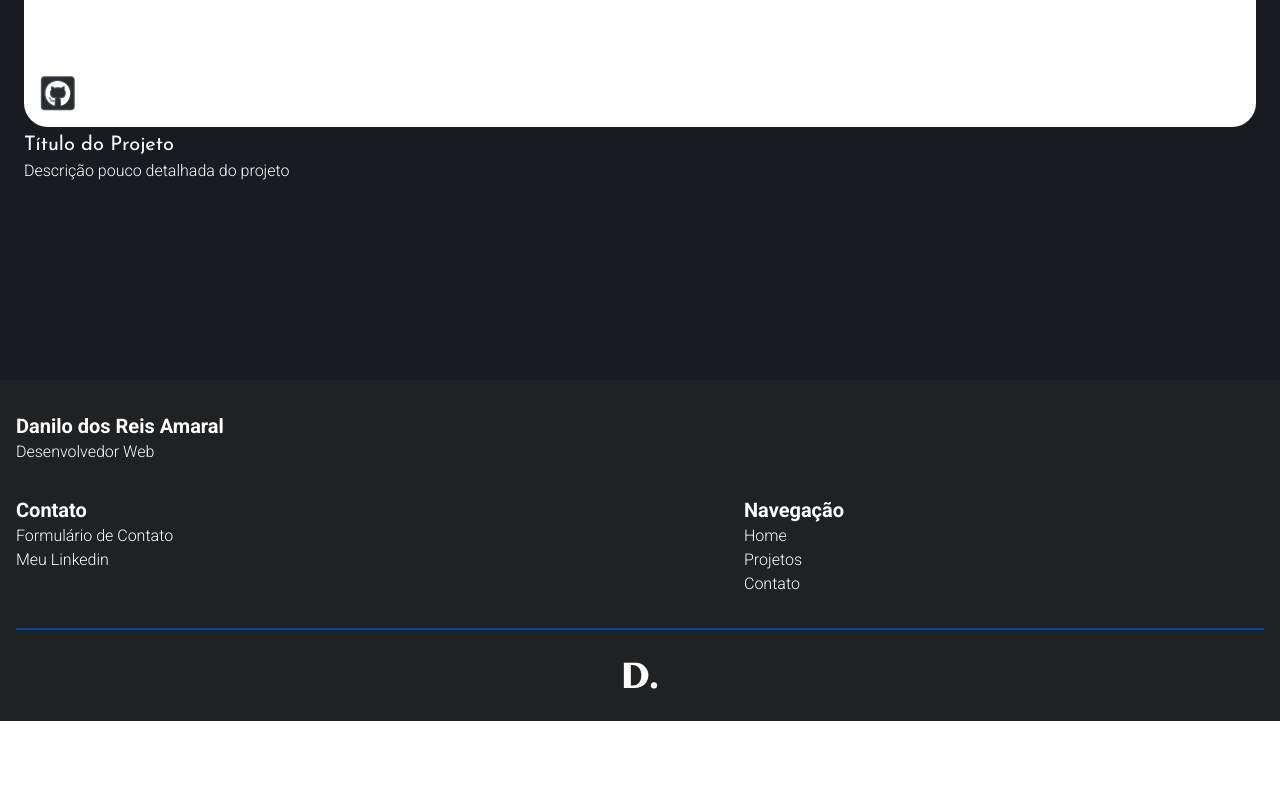
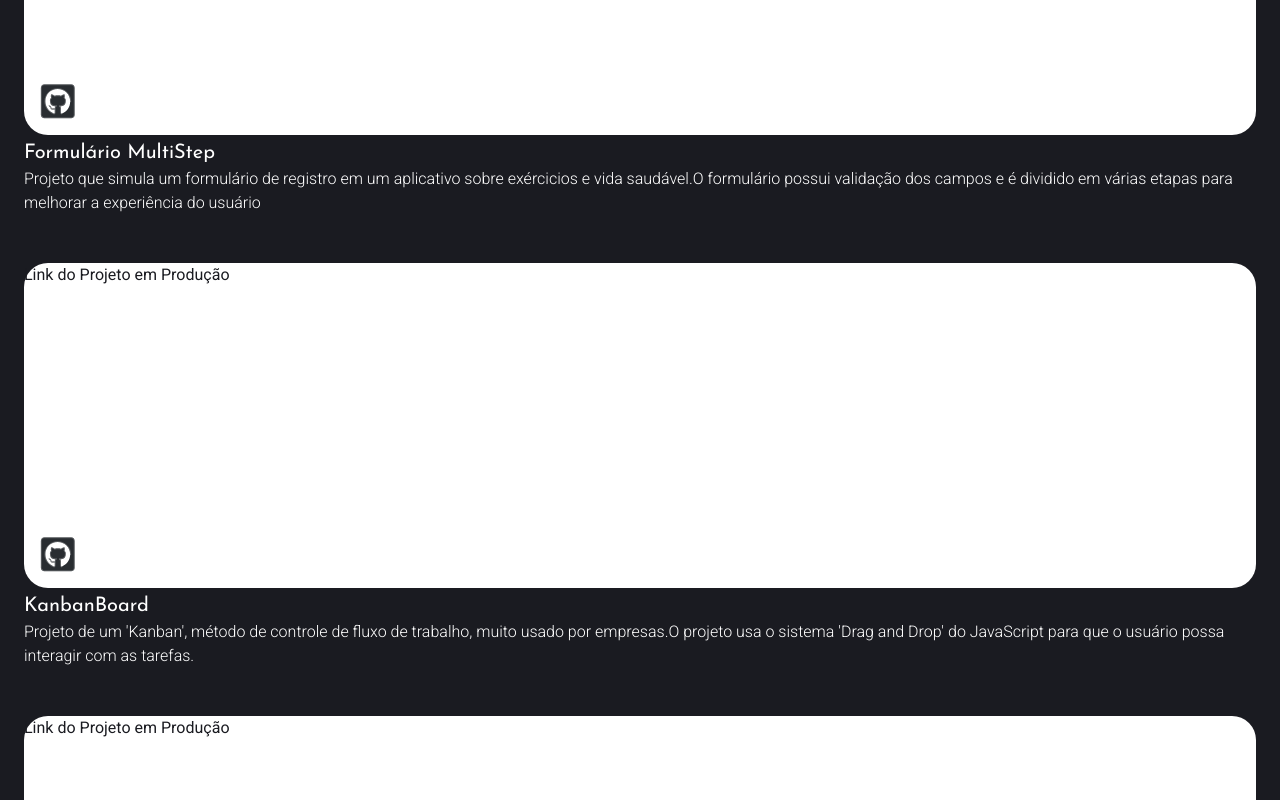
Before and after one commit to DanReiss/personal-website, a Next.js app: page /projects in a window 1280 px wide. Shown: the part 420-1220 px from the top of the page. Before the commit the page ends 1141 px from the top, so only its background shows below. Built offline with nearby package versions, Linux system fonts and the light colour scheme.

Commit message:
Conectar página projetos com os dados
Renderizar as informações vindas do JSON no rota /projects.As imagens e gifs ainda não estão sendo renderizadas

```diff
--- a/src/components/ProjectItem.jsx
+++ b/src/components/ProjectItem.jsx
@@ -1,13 +1,13 @@
 import React from 'react';
 import Image from 'next/image';
 
-function ProjectItem({ data }) {
+function ProjectItem({ itemdata }) {
   return (
-    <div className="m-auto w-full">
+    <div className="m-auto w-full my-6">
       <div className="relative w-full h-[325px] bg-white rounded-3xl">
 
         <a
-          href="https://github.com/DanReiss"
+          href={itemdata.vercelurl}
           target="_blank"
           rel="noreferrer"
           aria-label="Visite o projeto em funcionamento"
@@ -16,7 +16,7 @@ function ProjectItem({ data }) {
           Link do Projeto em Produção
         </a>
         <a
-          href="https://github.com/DanReiss"
+          href={itemdata.githuburl}
           target="_blank"
           rel="noreferrer"
           aria-label="Visite o repositório do projeto [nome-do-projeto]"
@@ -30,8 +30,14 @@ function ProjectItem({ data }) {
           />
         </a>
       </div>
-      <h4 className="font-josefin text-xl mt-1">Título do Projeto</h4>
-      <p className="font-light">Descrição pouco detalhada do projeto</p>
+      <a
+        href={itemdata.vercelurl}
+        target="_blank"
+        rel="noreferrer"
+      >
+        <h4 className="font-josefin text-xl mt-1">{itemdata.name}</h4>
+      </a>
+      <p className="font-light">{itemdata.description}</p>
     </div>
   );
 }
--- a/src/pages/projects.jsx
+++ b/src/pages/projects.jsx
@@ -1,9 +1,20 @@
 import React from 'react';
+import getStaticData from 'lib/getStaticData';
 import Navbar from '@/components/Navbar';
 import Footer from '@/components/Footer';
 import ProjectItem from '@/components/ProjectItem';
 
-function Projects() {
+export async function getStaticProps() {
+  const projects = await getStaticData();
+
+  return {
+    props: { projects },
+  };
+}
+
+function Projects({ projects }) {
+  const projectsData = projects.data;
+
   return (
     <>
       <Navbar active="projetos" />
@@ -12,13 +23,19 @@ function Projects() {
           <h3 className="font-josefin text-3xl tracking-wide">Projetos</h3>
           <span className="bg-blue w-full h-1 inline-block flex-1 m-auto ml-2" />
         </div>
-        <p className="font-light mb-8">
+        <p className="font-light mb-4">
           Aplicações que desenvolvi como forma de estudo.
           Os projetos estão dispostos em ordem cronológica começando
           do mais recente.Para mais informações acesse o repositório
           de cada um dos projetos no Github, clicando no ícone do GitHub.
         </p>
         <div className="grid">
+          {
+            projectsData.map((itemdata, i) => (
+              <ProjectItem key={i} itemdata={itemdata} />
+            ))
+          }
+
           <ProjectItem itemdata="-" />
 
         </div>
```
